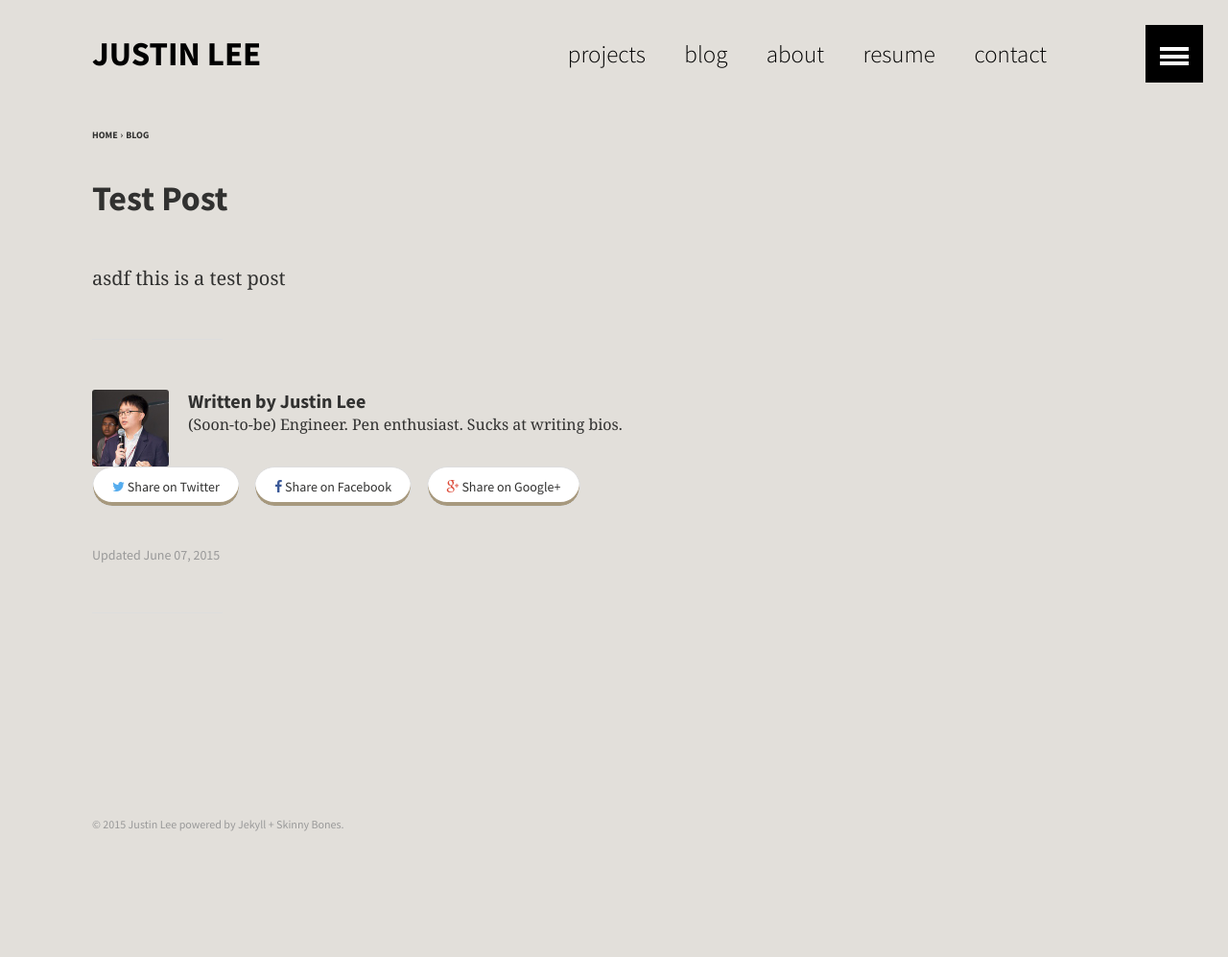
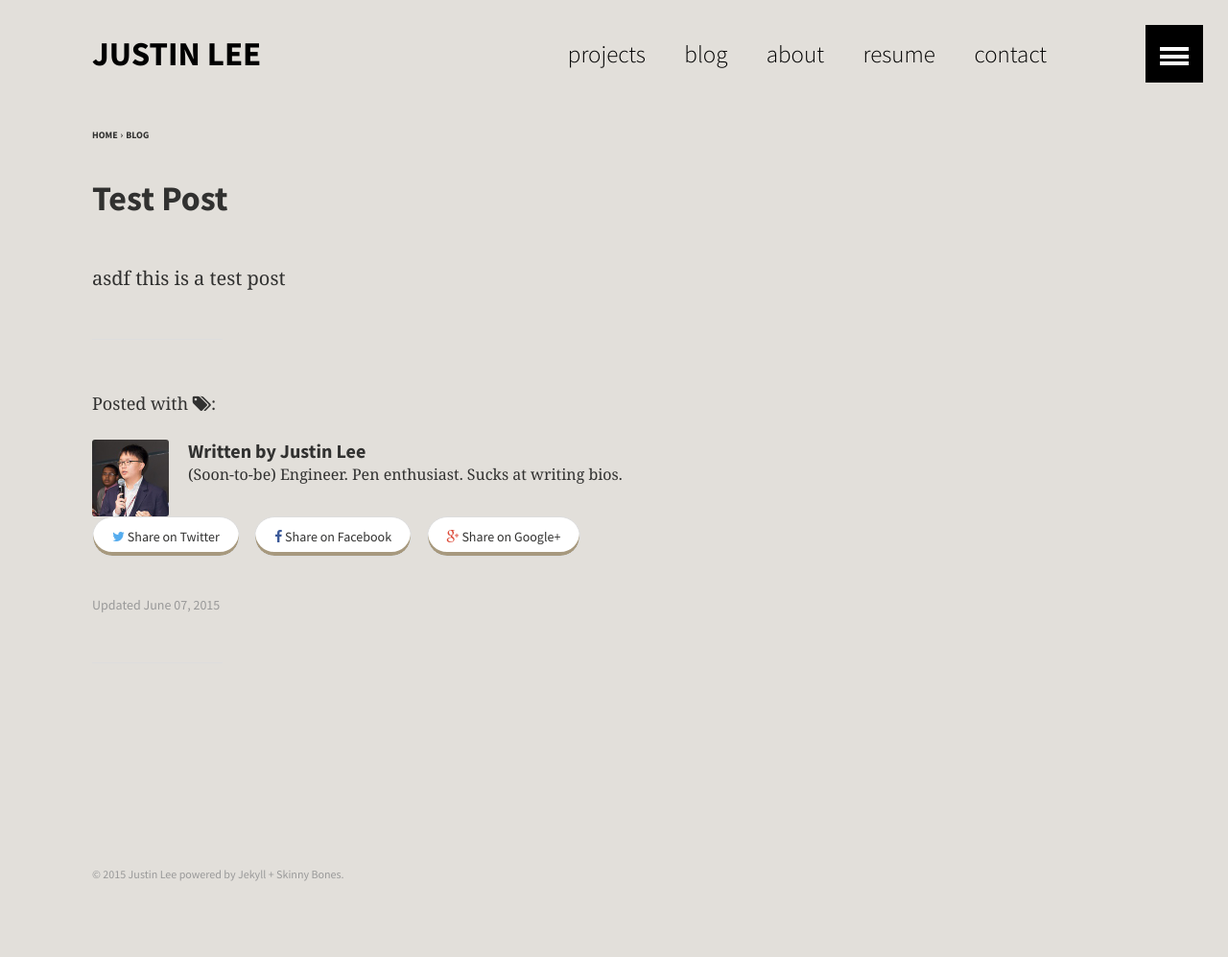
Before and after one commit to pengineered/pengineered.github.io, a Jekyll site: the page built from _posts/blog/2015-06-07-test-post.md, in a window 1280 px wide. Shown: the whole page at 96% size. Built offline with Jekyll 4.4.1, drawn with Linux system fonts in a browser that asks for light colours; comment, search, counter and statistics services are not loaded; before the commit the page ends 945 px from its top, so only the background shows below that.

Commit message:
tag support pt 2

```diff
--- a/_layouts/article.html
+++ b/_layouts/article.html
@@ -35,6 +35,7 @@ layout: default
 				{{ content }}
 				<hr />
 				<footer class="page-footer">
+					<p id="post-meta">{{ tags_content }}</p>
 					{% if page.categories %}{% include page-author.html %}{% endif %}
 					{% if page.share != false %}{% include share-this.html %}{% endif %}
 					{% include page-meta.html %}
```
